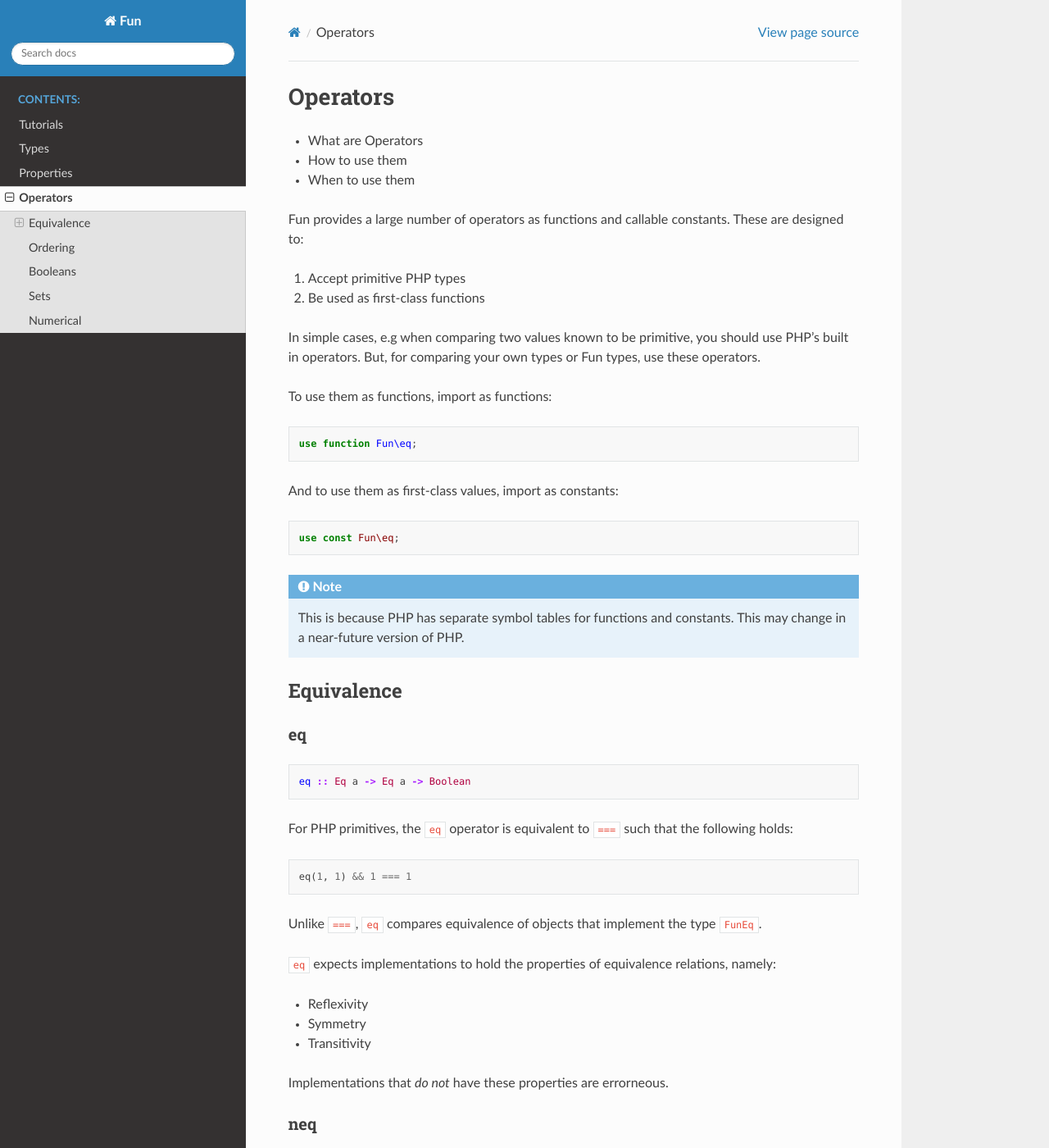
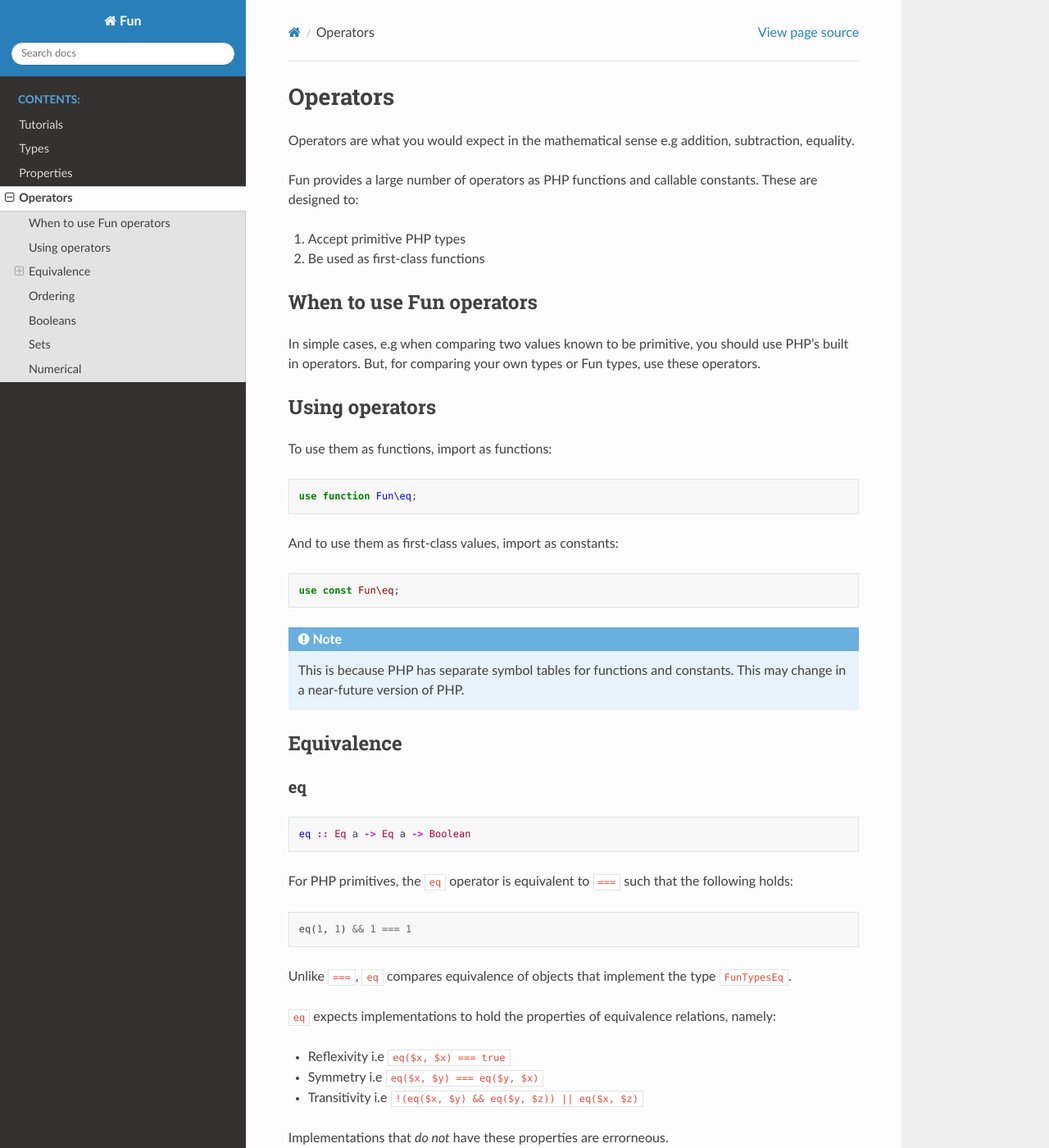
Before and after one commit to jwdunne/fun, a Sphinx documentation site: the page built from docs/operators.rst, in a window 1280 px wide and 1400 px high. Shown: the whole window at 82% size. Built offline with Sphinx 7.4.7 and the Read the Docs theme 2.0.0, drawn with Linux system fonts in a browser that asks for light colours; some of the changed text lies outside the part shown.

Commit message:
docs: document neq operator

```diff
--- a/docs/operators.rst
+++ b/docs/operators.rst
@@ -2,16 +2,20 @@
 Operators
 #########
 
-* What are Operators
-* How to use them
-* When to use them
+Operators are what you would expect in the mathematical sense e.g addition, subtraction, equality.
 
-Fun provides a large number of operators as functions and callable constants. These are designed to:
+Fun provides a large number of operators as PHP functions and callable constants. These are designed to:
 
 #. Accept primitive PHP types
 #. Be used as first-class functions
 
+When to use Fun operators
+=========================
+
 In simple cases, e.g when comparing two values known to be primitive, you should use PHP's built in operators. But, for comparing your own types or Fun types, use these operators.
+
+Using operators
+===============
 
 To use them as functions, import as functions:
 
@@ -44,13 +48,13 @@
 
   eq(1, 1) && 1 === 1
 
-Unlike :code:`===`, :code:`eq` compares equivalence of objects that implement the type :code:`Fun\Eq`.
+Unlike :code:`===`, :code:`eq` compares equivalence of objects that implement the type :code:`Fun\Types\Eq`.
 
 :code:`eq` expects implementations to hold the properties of equivalence relations, namely:
 
-* Reflexivity
-* Symmetry
-* Transitivity
+* Reflexivity i.e :code:`eq($x, $x) === true`
+* Symmetry i.e :code:`eq($x, $y) === eq($y, $x)`
+* Transitivity i.e :code:`!(eq($x, $y) && eq($y, $z)) || eq($x, $z)`
 
 Implementations that *do not* have these properties are errorneous.
 
@@ -61,7 +65,9 @@
 
   neq :: Eq a -> Eq a -> Boolean
 
-:code:`neq` is defined as the complement of :code:`neq`. It is implemented to reflect that.
+:code:`neq` is defined as the complement of :code:`neq`. It is implemented in kind. Any type that implements :code:`Fun\Types\eq` gains a working :code:`neq` operator.
+
+It is equivalent to PHP's :code:`!==` operator.
 
 Ordering
 ========
```
Also changed, not shown: README.md (+1 -1 lines), docs/properties.rst (+7 -1 lines).
